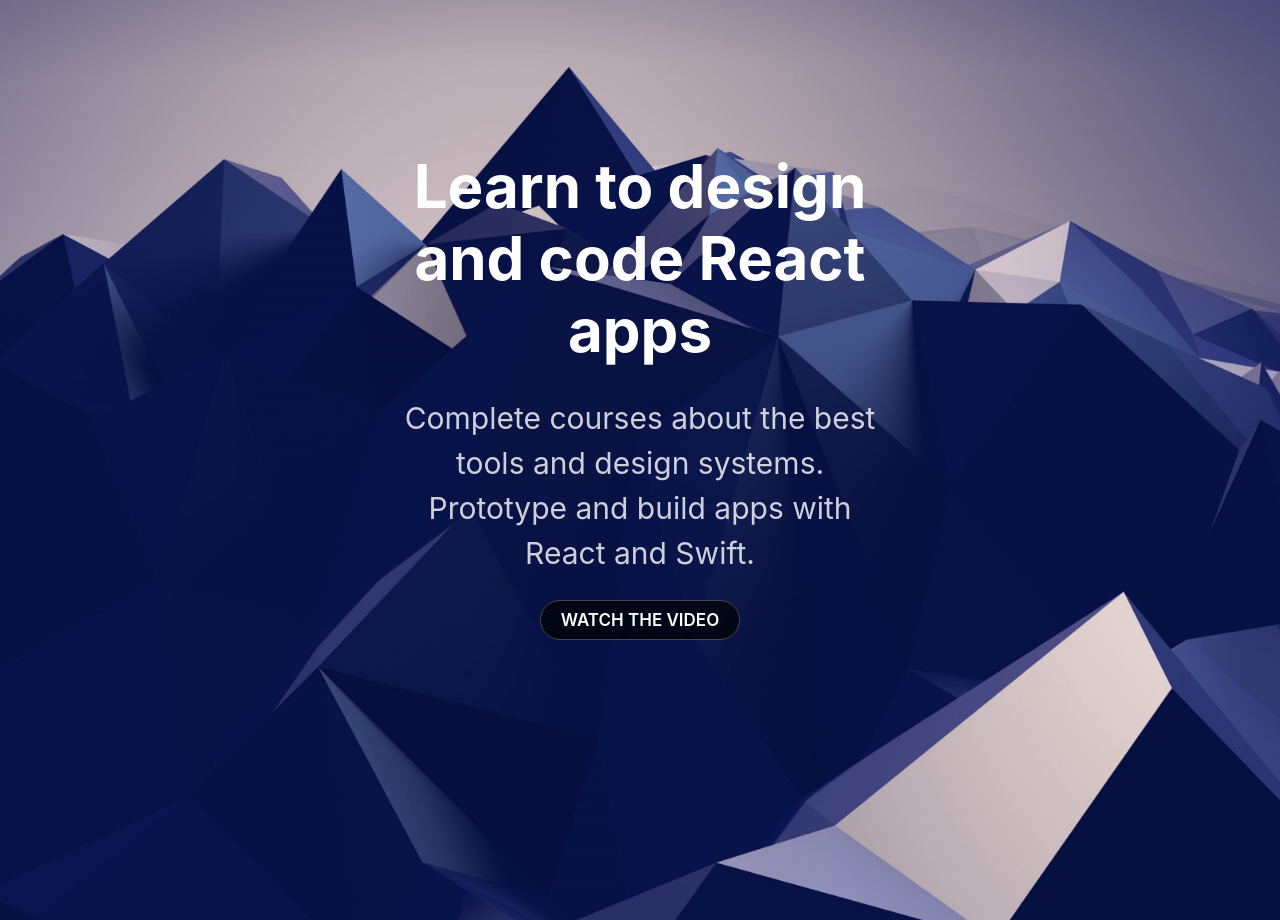
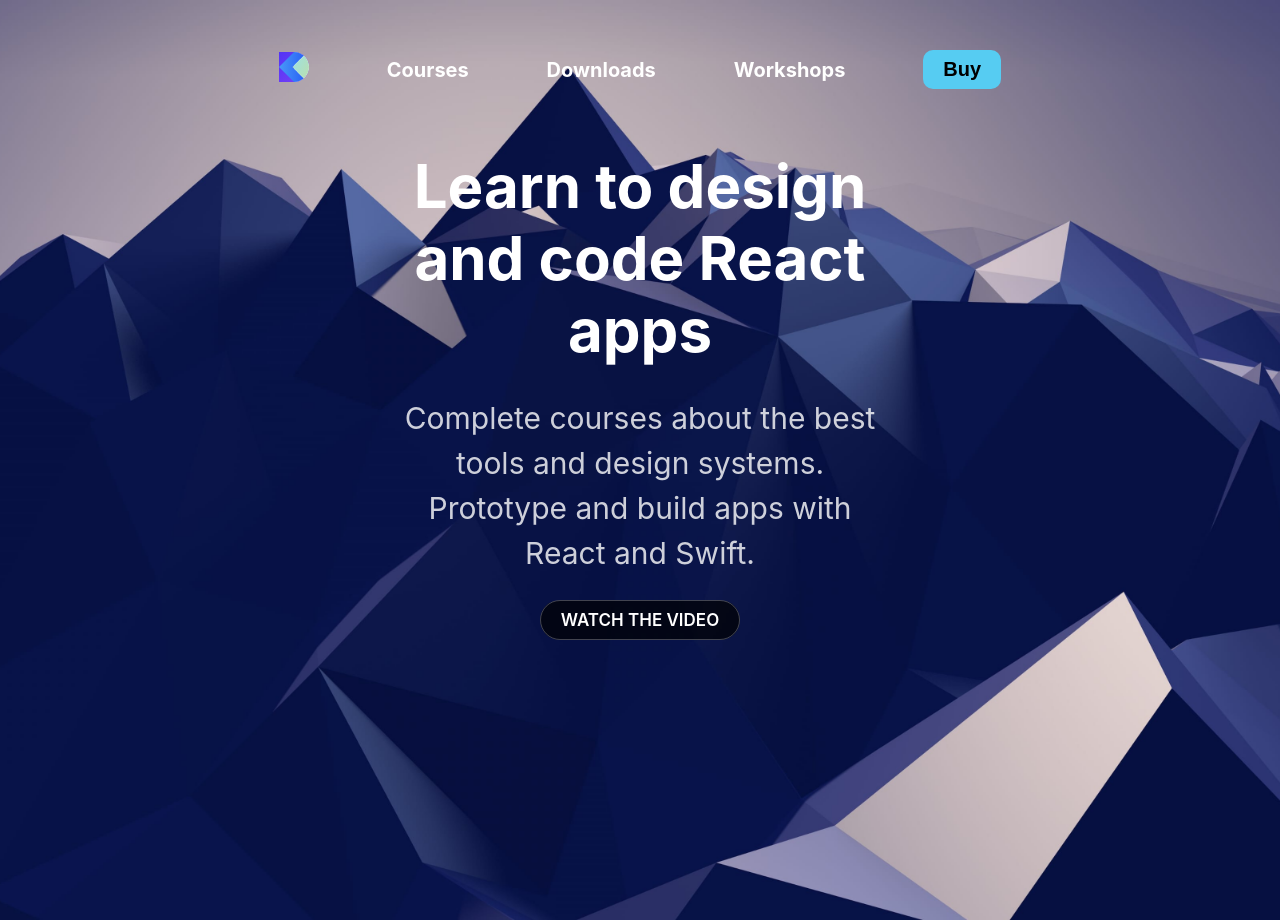
Before and after one commit to paisanousa/my-react-app-gatsby, a Gatsby site: page / in a window 1280 px wide. Built offline with nearby package versions, Linux system fonts and the light colour scheme; Gatsby itself is replaced by a stand-in of ours.

Commit message:
modify and style Header

```diff
--- /dev/null
+++ b/src/components/Header.css
@@ -0,0 +1,45 @@
+.Header {
+  position: fixed;
+  width: 100%;
+  padding: 50px 0;
+  z-index: 100;
+}
+
+.HeaderGroup {
+  max-width: 800px;
+  margin: 0 auto;
+  display: grid;
+  grid-template-columns: repeat(5, auto);
+  align-items: center;
+  justify-items: center;
+}
+
+.Header a {
+  color: white;
+  font-weight: 700;
+}
+
+.Header button {
+  padding: 8px 20px;
+  font-size: 20px;
+  background: #56ccf2;
+  border: none;
+  font-weight: 700;
+  border-radius: 10px;
+  outline: none;
+  cursor: pointer;
+}
+
+@media (max-width: 640px) {
+  .Header {
+    padding: 15px 0;
+  }
+
+  .HeaderGroup {
+    grid-template-columns: repeat(4, auto);
+  }
+
+  .Header a:nth-child(4) {
+    display: none;
+  }
+}
--- a/src/components/header.js
+++ b/src/components/header.js
@@ -1,34 +1,22 @@
-import { Link } from "gatsby"
+import React from "react"
+import Link from "gatsby-link"
 import PropTypes from "prop-types"
-import React from "react"
+import "./Header.css"
 
 const Header = ({ siteTitle }) => (
-  <header
-    style={{
-      background: `rebeccapurple`,
-      marginBottom: `1.45rem`,
-    }}
-  >
-    <div
-      style={{
-        margin: `0 auto`,
-        maxWidth: 960,
-        padding: `1.45rem 1.0875rem`,
-      }}
-    >
-      <h1 style={{ margin: 0 }}>
-        <Link
-          to="/"
-          style={{
-            color: `white`,
-            textDecoration: `none`,
-          }}
-        >
-          {siteTitle}
-        </Link>
-      </h1>
+  <div className="Header">
+    <div className="HeaderGroup">
+      <Link to="/">
+        <img src={require("../images/logo-designcode.svg")} alt="" width="30" />
+      </Link>
+      <Link to="/courses">Courses</Link>
+      <Link to="/downloads">Downloads</Link>
+      <Link to="/workshops">Workshops</Link>
+      <Link to="/buy">
+        <button>Buy</button>
+      </Link>
     </div>
-  </header>
+  </div>
 )
 
 Header.propTypes = {
--- a/src/components/layout.js
+++ b/src/components/layout.js
@@ -1,11 +1,14 @@
 import React from "react"
 import PropTypes from "prop-types"
+
+import Header from "./header"
 
 import "./layout.css"
 
 const Layout = ({ children }) => {
   return (
     <>
+      <Header />
       <main>{children}</main>
     </>
   )
```
